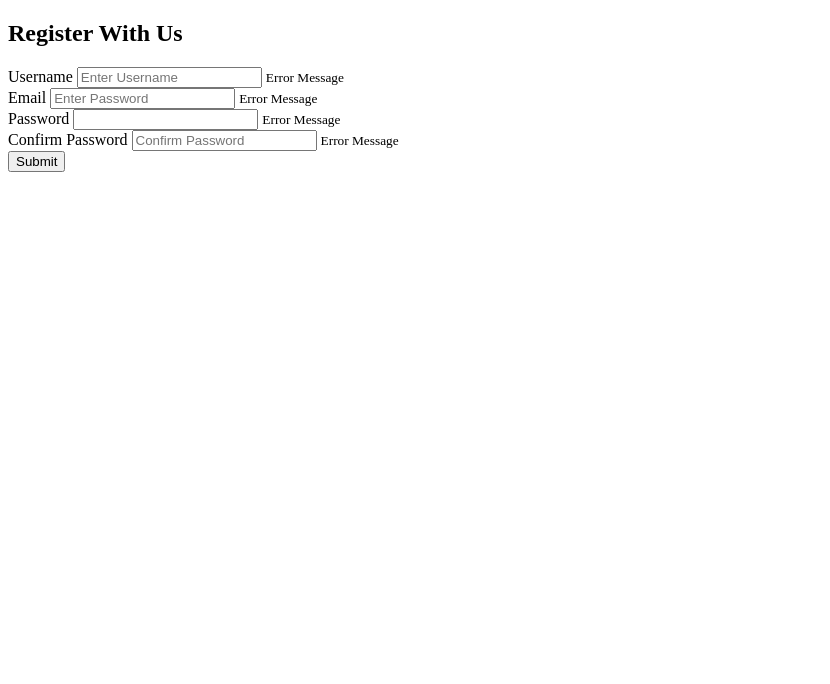
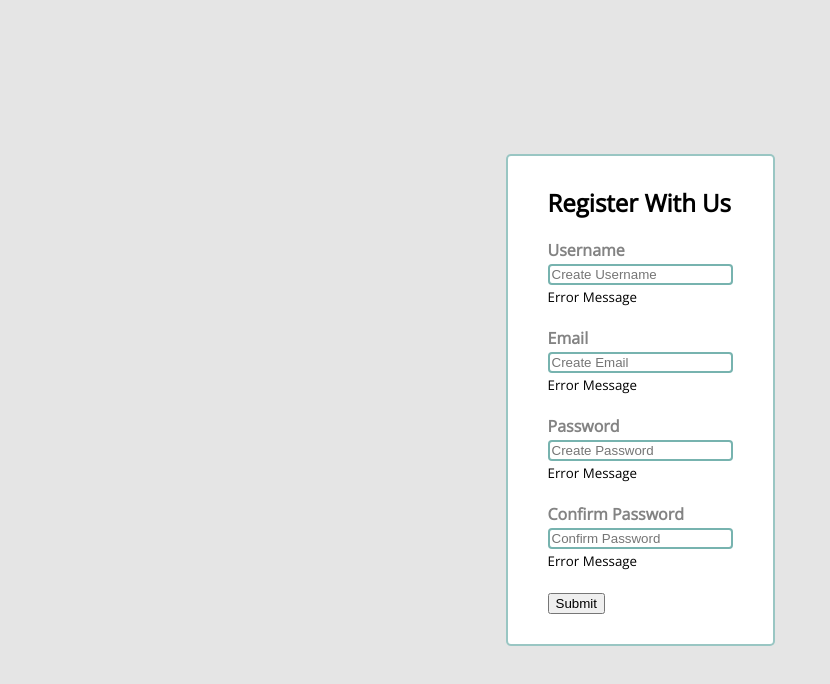
Before and after one commit to dmanganti/Form_Validator, a plain HTML site: page index.html in a window 1280 px wide. Shown: the whole page, without its empty margins (0-830 px from the left). Drawn offline with nearby package versions, Linux system fonts and the light colour scheme.

Commit message:
Added CSS to the Form (label, input and small elements). Gave a hover effect imitating and led light as the box shadow

```diff
--- a/index.html
+++ b/index.html
@@ -13,22 +13,22 @@
             <h2>Register With Us</h2>
             <!-- Div for the Username -->
             <div class="form-control">
-                <label for="username">Username</label>
-                <input type="text" id="username" placeholder="Enter Username">
+                <label for="username"><strong>Username</strong></label>
+                <input type="text" id="username" placeholder="Create Username">
                 <small>Error Message</small>
             </div>
             <div class="form-control">
-                <label for="email">Email</label>
-                <input type="text" id="email" placeholder="Enter Password">
+                <label for="email"><strong>Email</strong></label>
+                <input type="text" id="email" placeholder="Create Email">
                 <small>Error Message</small>
             </div>
             <div class="form-control">
-                <label for="password">Password</label>
-                <input type="password" id="password">
+                <label for="password"><strong>Password</strong></label>
+                <input type="password" id="password" placeholder="Create Password">
                 <small>Error Message</small>
             </div>
             <div class="form-control">
-                <label for="password2">Confirm Password</label>
+                <label for="password2"><strong>Confirm Password</strong></label>
                 <input type="password" id="password2" placeholder="Confirm Password">
                 <small>Error Message</small>
             </div>
--- a/style.css
+++ b/style.css
@@ -0,0 +1,52 @@
+@import url('https://fonts.googleapis.com/css?family=Open+Sans&display=swap');
+
+:root {
+    --success-color: green;
+    --error-color: red;
+}
+
+* {
+    box-sizing: border-box;
+}
+
+body {
+    background-color: rgba(212, 212, 212, 0.6);
+    font-family: 'Open Sans', sans-serif;
+    display: flex;
+    align-items: center;
+    justify-content: center;
+    min-height: 100vh;
+    margin: 0;
+}
+
+.container {
+    background-color: #fff;
+    border: 2px solid rgba(85, 160, 156, 0.6);
+    border-radius: 5px;
+}
+
+.container:hover {
+    box-shadow: 0px 0px 100px 50px rgba(107, 241, 235, 0.6);
+}
+
+.form {
+    padding: 10px 40px 30px;
+}
+
+.form-control {
+    margin-bottom: 10px;
+    padding-bottom: 10px;
+    position: relative;
+}
+
+.form-control label {
+    color: rgb(131, 131, 131);
+    display: block;
+    margin-bottom: 3px;
+}
+
+.form-control input {
+    border-radius: 4px;
+    border: 2px solid rgba(85, 160, 156, 0.8);
+    display: block;
+}
```
